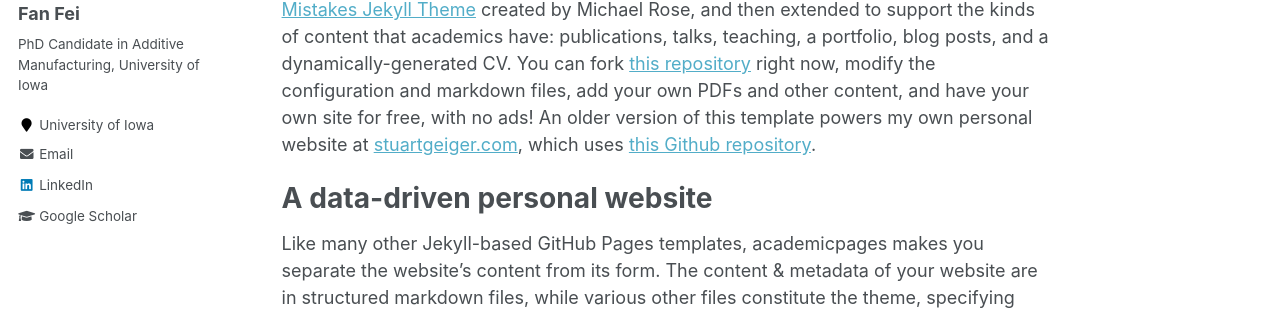
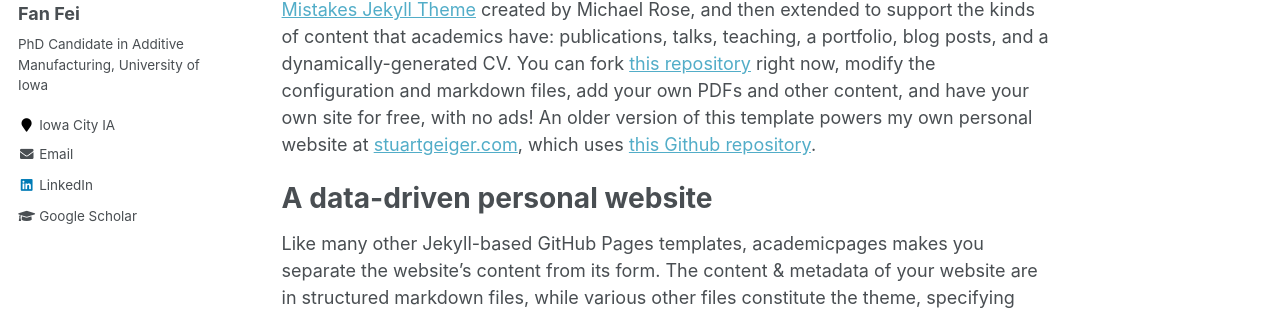
Before and after one commit to fanfeiuiowa/fanfeiuiowa.github.io, a Jekyll site: the page built from _pages/about.md, in a window 1280 px wide. Shown: the part 300-610 px from the top of the page. Built offline with Jekyll 4.4.1, drawn with Linux system fonts in a browser that asks for light colours.

Commit message:
Update _config.yml

```diff
--- a/_config.yml
+++ b/_config.yml
@@ -83,8 +83,8 @@ author:
   name             : "Fan Fei"
   avatar           : "Portrait2.jpg"
   bio              : "PhD Candidate in Additive Manufacturing, University of Iowa"
-  location         :
-  employer         : "University of Iowa"
+  location         : Iowa City IA
+  employer         : # "University of Iowa"
   pubmed           :
   googlescholar    : "https://scholar.google.com/citations?user=ugrEXmkAAAAJ&hl=en"
   email            : "fan-fei@uiowa.edu"
```
